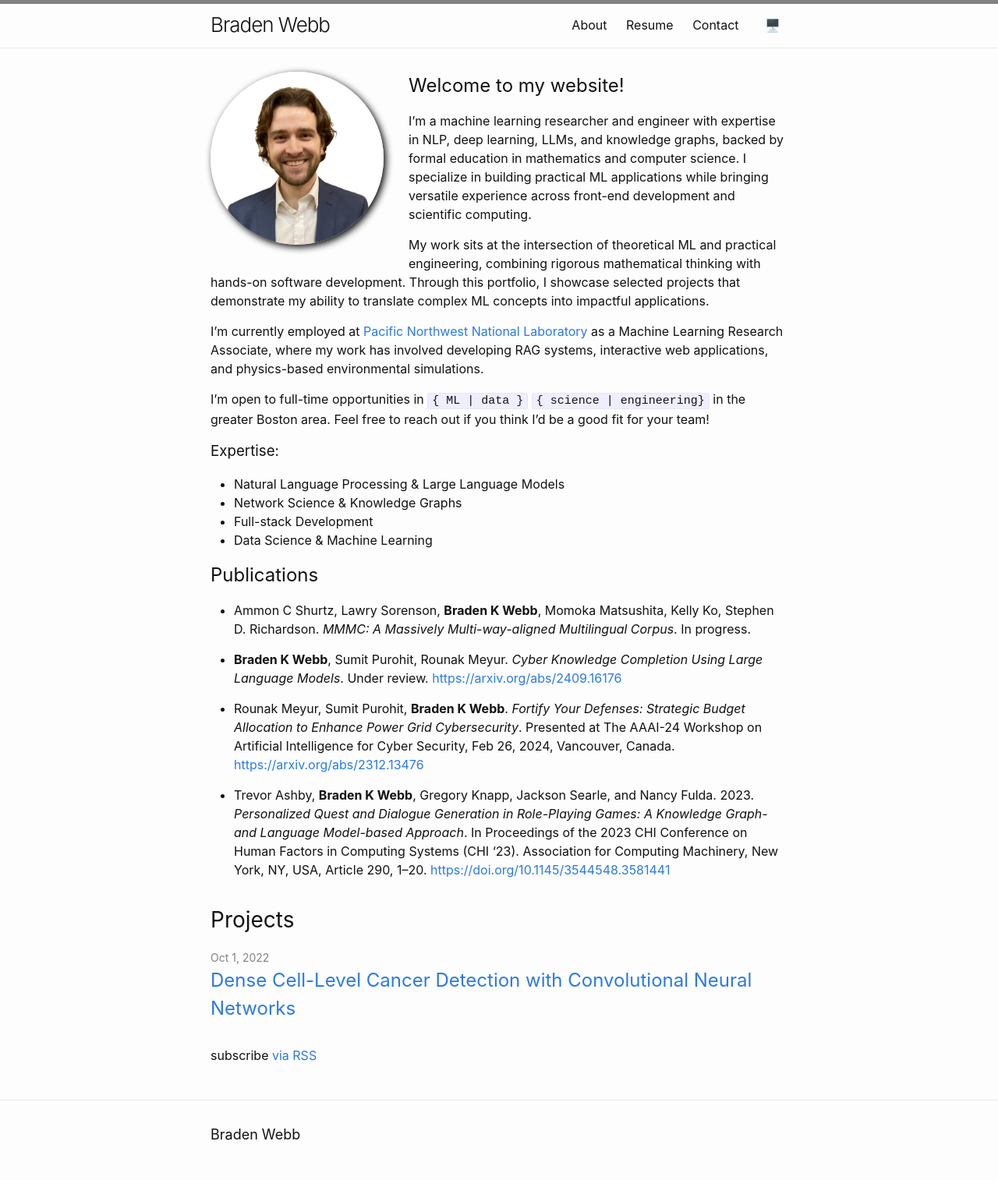
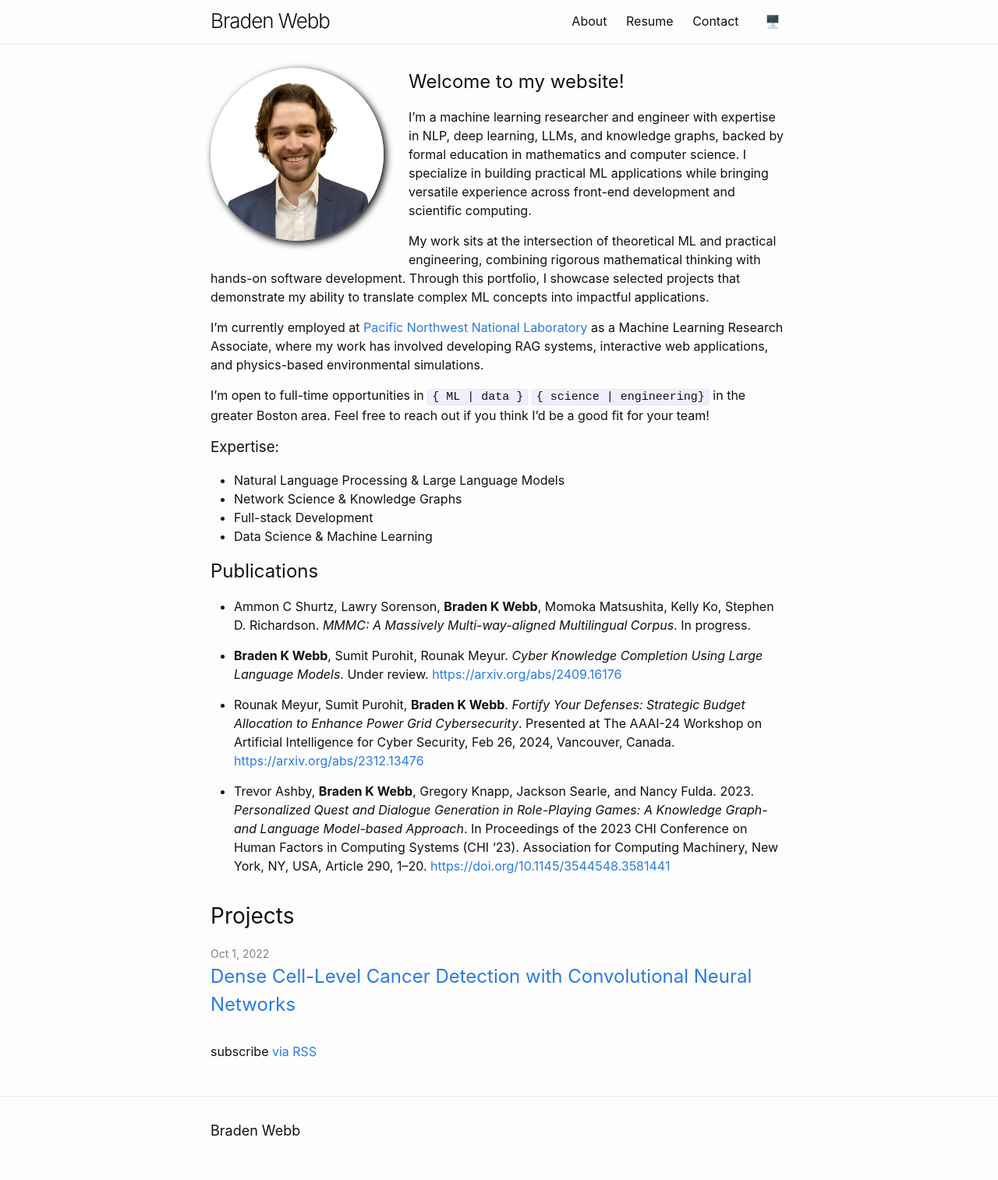
Before and after one commit to bradenkwebb/bradenkwebb.github.io, a Jekyll site: the page built from index.md, in a window 1280 px wide. Shown: the whole page at 78% size. Built offline with Jekyll 4.4.1, drawn with Linux system fonts in a browser that asks for light colours.

Commit message:
remove top border

```diff
--- a/_sass/minima/_layout.scss
+++ b/_sass/minima/_layout.scss
@@ -2,7 +2,7 @@
  * Site header
  */
 .site-header {
-  border-top: 5px solid var(--color-grey);
+  border-top: none;
   border-bottom: 1px solid var(--color-grey-light);
   min-height: $spacing-unit * 1.865;
 
```
